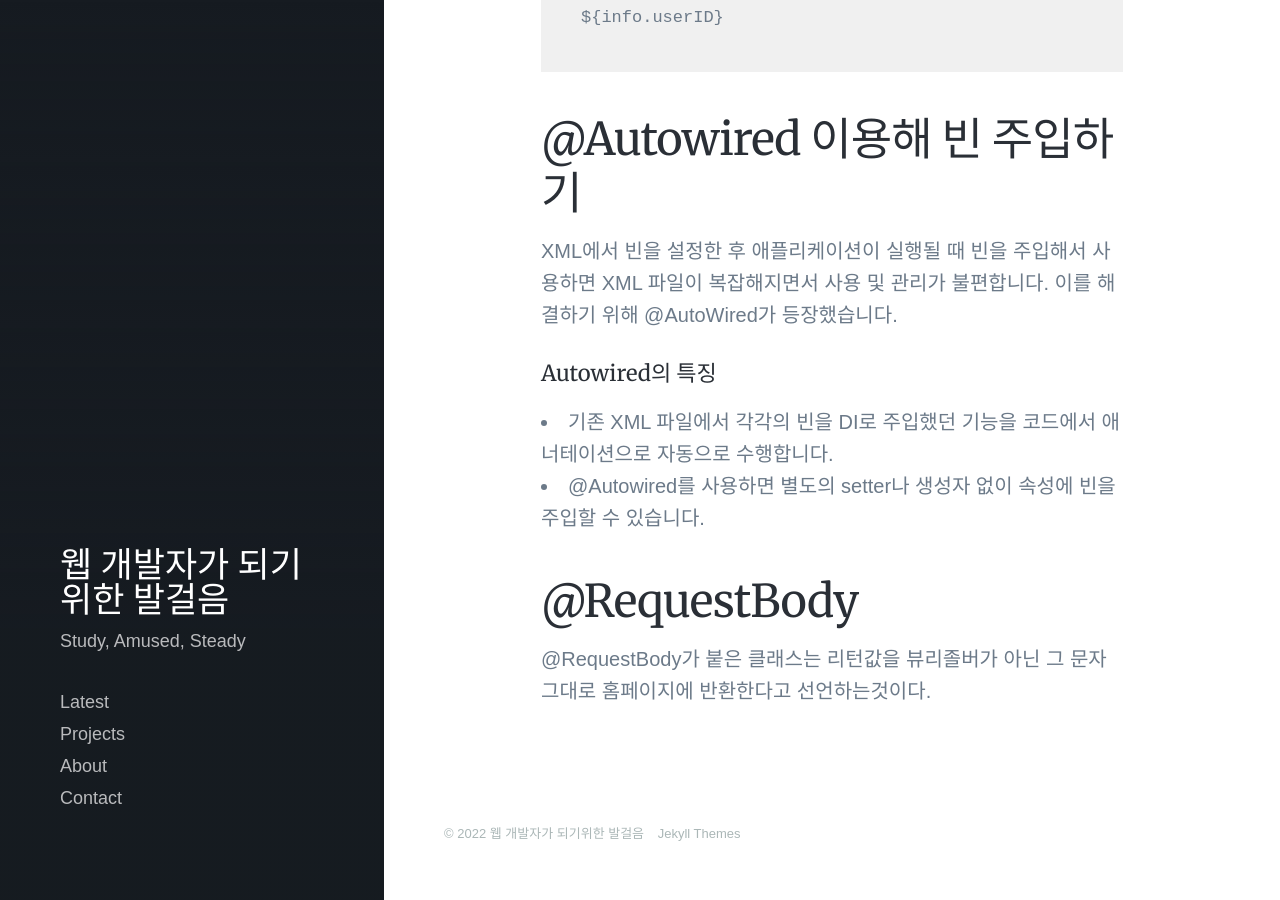
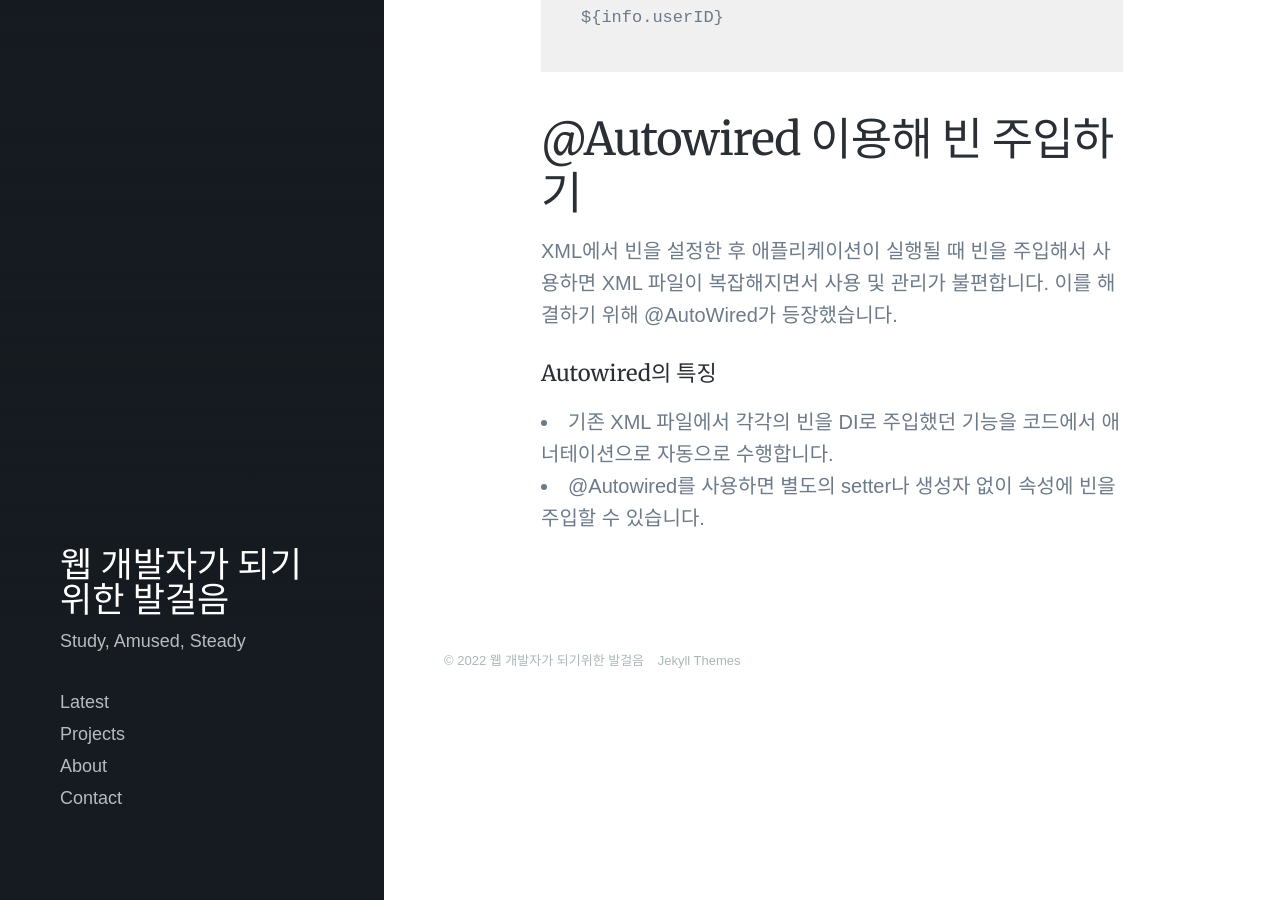
Before and after one commit to lawijdo201/lawijdo201.github.io, a Jekyll site: the page built from _posts/2022-07-26-Annotation.md, in a window 1280 px wide and 900 px high, scrolled down 4946 px. Built offline with Jekyll 4.4.1, drawn with Linux system fonts in a browser that asks for light colours; nearby versions of some CDN libraries; some web fonts are replaced.

Commit message:
Update 2022-07-26-Annotation.md

```diff
--- a/_posts/2022-07-26-Annotation.md
+++ b/_posts/2022-07-26-Annotation.md
@@ -136,7 +136,3 @@ XML에서 빈을 설정한 후 애플리케이션이 실행될 때 빈을 주입
 #### Autowired의 특징
 * 기존 XML 파일에서 각각의 빈을 DI로 주입했던 기능을 코드에서 애너테이션으로 자동으로 수행합니다.
 * @Autowired를 사용하면 별도의 setter나 생성자 없이 속성에 빈을 주입할 수 있습니다.
-
-## @RequestBody
-
-@RequestBody가 붙은 클래스는 리턴값을 뷰리졸버가 아닌 그 문자 그대로 홈페이지에 반환한다고 선언하는것이다.
```
